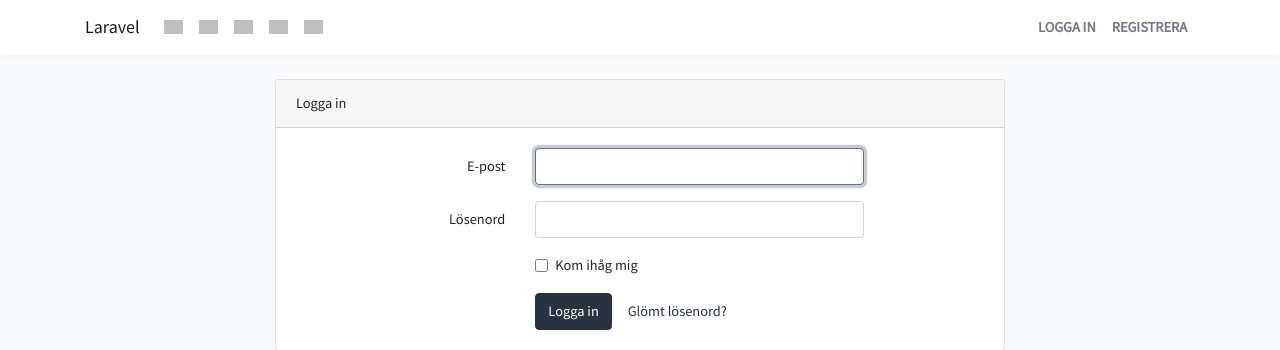
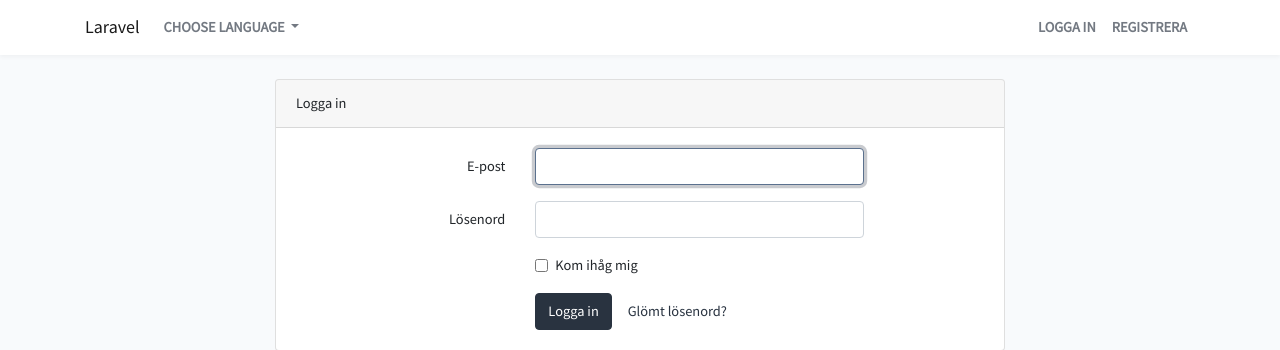
Before and after one commit to WEManager/fantasy-manager, a Laravel app: page /sv/login in a window 1280 px wide. Shown: the top 350 px of the page. Run offline with Laravel 8, Linux system fonts and the light colour scheme; style sheets or scripts are compiled from the project's sources; parts of the project's set-up code (start-up, migrations or seed data) failed here and were passed over; grey boxes are pictures that could not be loaded.

Commit message:
Add language dropdown

```diff
--- a/config/app.php
+++ b/config/app.php
@@ -88,6 +88,14 @@ return [
         'es' => 'es',
         'it' => 'it',
         'sv' => 'se',
+    ],
+
+    'available_locale_names' => [
+        'en' => 'English',
+        'de' => 'Deutsch',
+        'es' => 'Español',
+        'it' => 'Italiano',
+        'sv' => 'Svenska',
     ],
 
     /*
--- a/resources/views/layouts/app.blade.php
+++ b/resources/views/layouts/app.blade.php
@@ -26,21 +26,32 @@
             <a class="navbar-brand" href="{{ url('/' . app()->getLocale()) }}">
                 {{ config('app.name', 'Laravel') }}
             </a>
-            <button class="navbar-toggler" type="button" data-toggle="collapse" data-target="#navbarSupportedContent" aria-controls="navbarSupportedContent" aria-expanded="false" aria-label="{{ __('Toggle navigation') }}">
+            <button class="navbar-toggler" type="button" data-toggle="collapse" data-target="#navbarSupportedContent"
+                    aria-controls="navbarSupportedContent" aria-expanded="false"
+                    aria-label="{{ __('Toggle navigation') }}">
                 <span class="navbar-toggler-icon"></span>
             </button>
 
             <div class="collapse navbar-collapse" id="navbarSupportedContent">
                 <!-- Left Side Of Navbar -->
                 <ul class="navbar-nav mr-auto">
-                    @foreach (config('app.available_locales') as $locale => $flag)
-                        <?php $params = \Illuminate\Support\Facades\Route::current()->parameters(); $params['locale'] = $locale; ?>
-                        <li class="nav-item">
-                            <a class="nav-link"
-                               href="{{ link_route(\Illuminate\Support\Facades\Route::currentRouteName(), $params) }}"
-                               @if (app()->getLocale() == $locale) style="font-weight: bold; text-decoration: underline" @endif><span class="flag-icon flag-icon-{{ strtolower($flag) }}"></span></a>
-                        </li>
-                    @endforeach
+                    <li class="nav-item dropdown">
+                        <a id="navbarDropdown" class="nav-link dropdown-toggle" href="#" role="button"
+                           data-toggle="dropdown" aria-haspopup="true" aria-expanded="false" v-pre>
+                            {{ __('Choose language') }} <span class="caret"></span>
+                        </a>
+
+                        <div class="dropdown-menu dropdown-menu-right" aria-labelledby="navbarDropdown">
+                            @foreach (config('app.available_locales') as $locale => $flag)
+                                <?php $params = \Illuminate\Support\Facades\Route::current()->parameters(); $params['locale'] = $locale; ?>
+                                <a class="dropdown-item"
+                                   href="{{ link_route(\Illuminate\Support\Facades\Route::currentRouteName(), $params) }}"
+                                   @if (app()->getLocale() == $locale) style="font-weight: bold;" @endif>
+                                    <span class="flag-icon flag-icon-{{ strtolower($flag) }}"></span> {{ config('app.available_locale_names.'.$locale) }}
+                                </a>
+                            @endforeach
+                        </div>
+                    </li>
                 </ul>
 
                 <!-- Right Side Of Navbar -->
@@ -58,11 +69,13 @@
                     @else
                         @if (Auth::user()->club)
                             <li class="nav-item">
-                                <a class="nav-link {{ is_current('show_club', ['club' => Auth::user()->club]) ? 'active' : '' }}" href="{{ link_route('show_club', ['club' => Auth::user()->club]) }}">{{ Auth::user()->club->name }}</a>
+                                <a class="nav-link {{ is_current('show_club', ['club' => Auth::user()->club]) ? 'active' : '' }}"
+                                   href="{{ link_route('show_club', ['club' => Auth::user()->club]) }}">{{ Auth::user()->club->name }}</a>
                             </li>
                         @endif
                         <li class="nav-item dropdown">
-                            <a id="navbarDropdown" class="nav-link dropdown-toggle" href="#" role="button" data-toggle="dropdown" aria-haspopup="true" aria-expanded="false" v-pre>
+                            <a id="navbarDropdown" class="nav-link dropdown-toggle" href="#" role="button"
+                               data-toggle="dropdown" aria-haspopup="true" aria-expanded="false" v-pre>
                                 {{ Auth::user()->name }} <span class="caret"></span>
                             </a>
 
@@ -73,7 +86,8 @@
                                     {{ __('Logout') }}
                                 </a>
 
-                                <form id="logout-form" action="{{ link_route('logout') }}" method="POST" style="display: none;">
+                                <form id="logout-form" action="{{ link_route('logout') }}" method="POST"
+                                      style="display: none;">
                                     @csrf
                                 </form>
                             </div>
```
